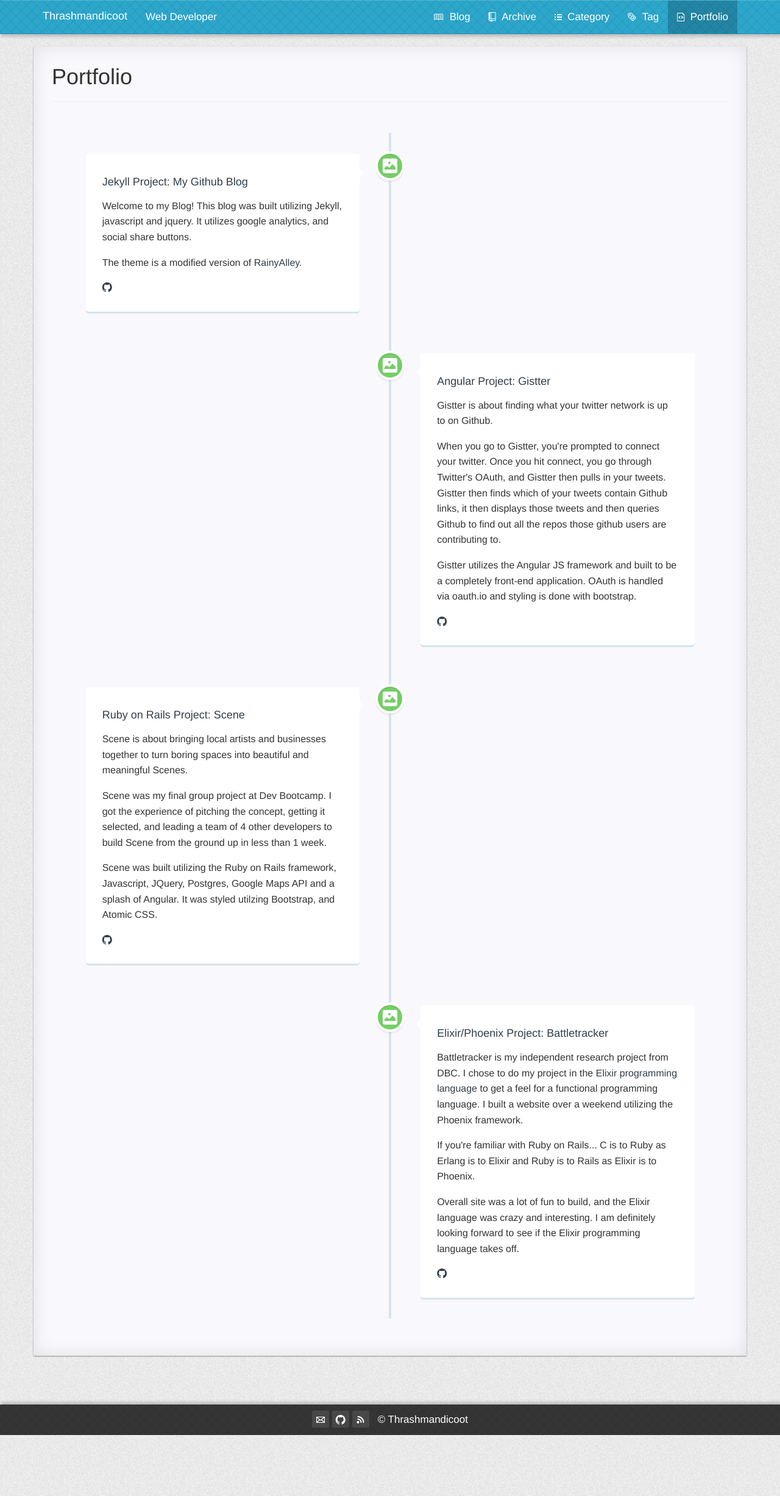
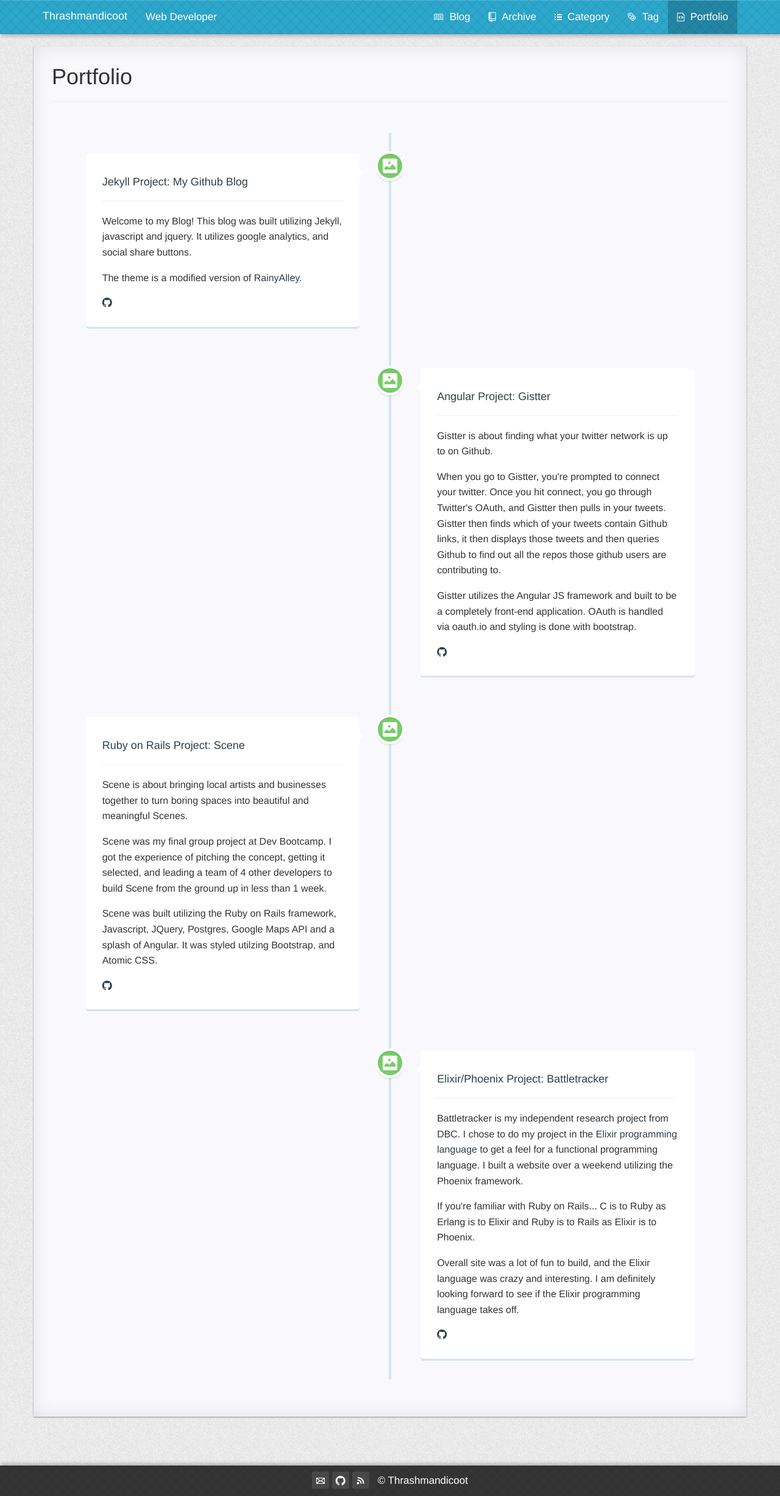
Before and after one commit to Thrashmandicoot/Thrashmandicoot.github.io, a Jekyll site: the page built from pages/5portfolio.html, in a window 1280 px wide. Shown: the whole page at 61% size. Built offline with Jekyll 4.4.1, drawn with Linux system fonts in a browser that asks for light colours; nearby versions of some CDN libraries; Markdown is read by kramdown in place of the engine named in the settings; comment, search, counter and statistics services are not loaded.

Commit message:
Add style to portfolio display

```diff
--- a/pages/5portfolio.html
+++ b/pages/5portfolio.html
@@ -14,7 +14,8 @@ isNavItem: true
         </div>
 
         <div class="cd-timeline-content">
-            <a href="{{ site.baseurl }}"><h4>Jekyll Project: My Github Blog</h4></a>
+            <a href="http://thrashmandicoot.github.io"><h4>Jekyll Project: My Github Blog</h4></a>
+            <hr class="boundary">
             <p>
               Welcome to my Blog! This blog was built utilizing Jekyll, javascript and jquery.
               It utilizes google analytics, and social share buttons.
@@ -34,6 +35,7 @@ isNavItem: true
 
         <div class="cd-timeline-content">
             <a href="{{ site.baseurl }}/Gistter"><h4>Angular Project: Gistter</h4></a>
+            <hr class="boundary">
             <p>
               Gistter is about finding what your twitter network is up to on Github.
             </p>
@@ -61,6 +63,7 @@ isNavItem: true
 
         <div class="cd-timeline-content">
             <a href="http://scenes.herokuapp.com/"><h4>Ruby on Rails Project: Scene</h4></a>
+            <hr class="boundary">
             <p>
               Scene is about bringing local artists and businesses together to turn
               boring spaces into beautiful and meaningful Scenes.
@@ -88,6 +91,7 @@ isNavItem: true
 
           <div class="cd-timeline-content">
               <a href="https://battletracker-phoenix.herokuapp.com/"><h4>Elixir/Phoenix Project: Battletracker</h4></a>
+              <hr class="boundary">
               <p>
                 Battletracker is my independent research project from DBC. I chose
                 to do my project in the <a href="http://elixir-lang.org/">Elixir programming language</a>
```
